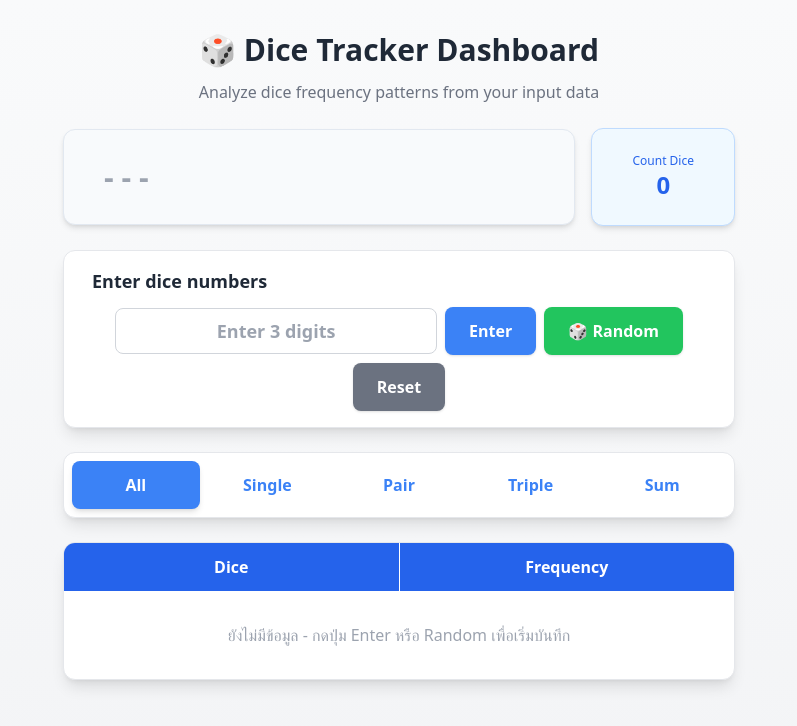
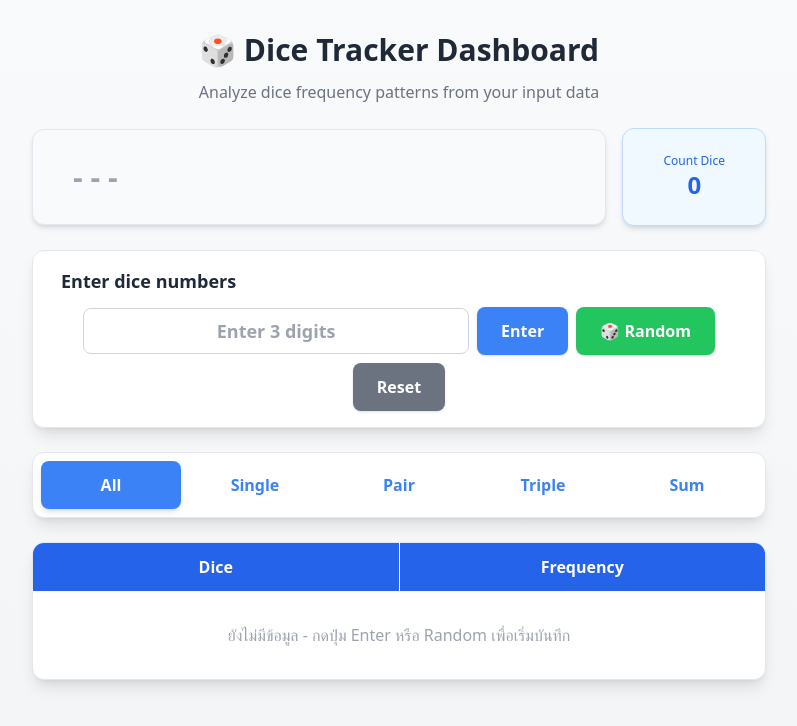
Before and after one commit to Nuttanon-Kingkaewrungrote/project, a React (Vite) app: page / in a window 1280 px wide. Shown: the top 726 px of the page, without its empty margins (241-1038 px from the left). Built offline with nearby package versions, Linux system fonts and the light colour scheme.

Commit message:
fix table 734 px all setting

```diff
--- a/src/App.jsx
+++ b/src/App.jsx
@@ -238,7 +238,7 @@ const HiLoStatistics = () => {
 
   return (
     <div className="min-h-screen bg-gradient-to-b from-gray-50 to-gray-100 p-4 md:p-8">
-      <div className="max-w-2xl mx-auto">
+      <div className="mx-auto" style={{width: '734px'}}>
 
         {/* Page Title */}
         <div className="mb-6 text-center space-y-3">
@@ -295,7 +295,7 @@ const HiLoStatistics = () => {
                   if (v.length <= 3) setManualInput(v);
                 }}
                 placeholder="Enter 3 digits"
-                className="px-6 py-2 text-center text-lg font-bold border border-gray-300 rounded-lg focus:outline-none focus:border-blue-500"
+                className="px-14 py-2 text-center text-lg font-bold border border-gray-300 rounded-lg focus:outline-none focus:border-blue-500"
               />
 
               <button
```
